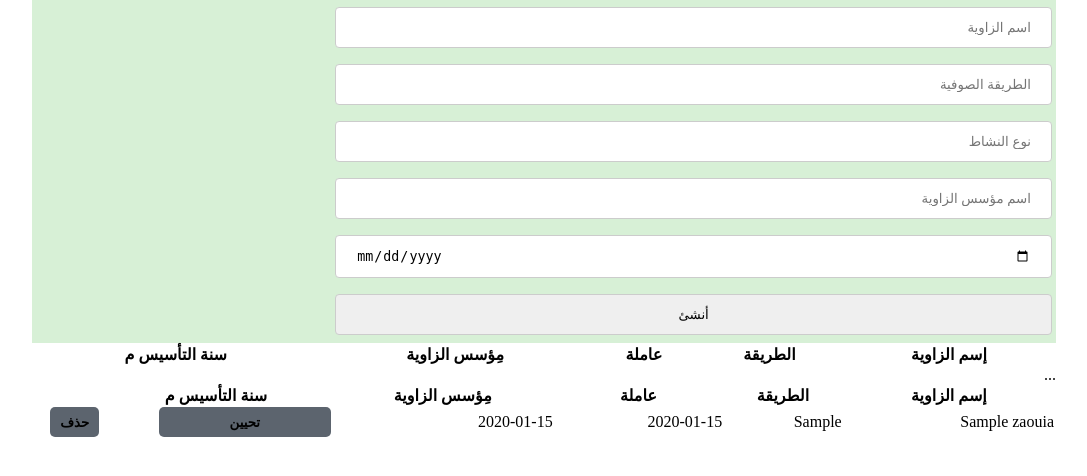
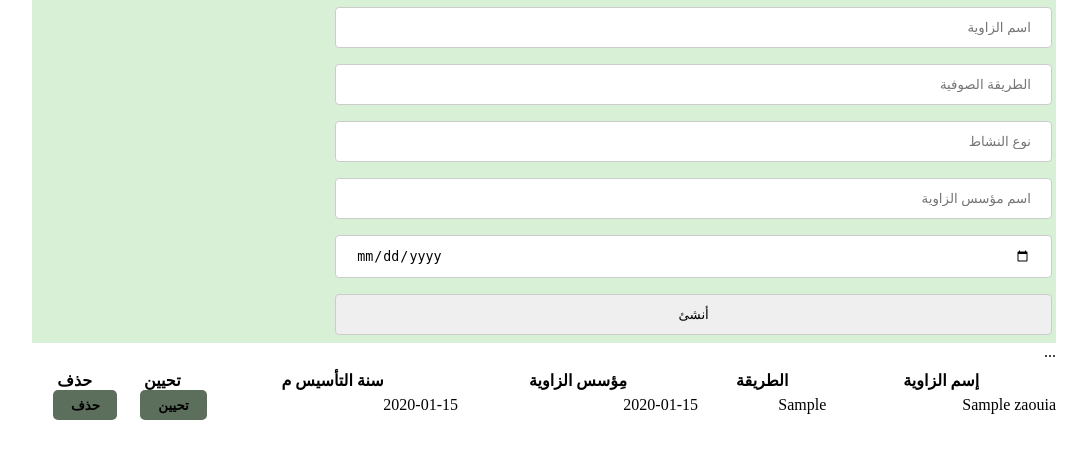
Before and after one commit to youslimani100/zak, a PHP site: page /zawaia.php in a window 1280 px wide. Shown: the part 116-592 px from the top of the page, without its empty margins (96-1183 px from the left). Run offline with PHP 8.4, Linux system fonts and the light colour scheme; a user stored in the database is signed in; tables that the repository leaves empty hold one stand-in row (values such as "Sample post"); lists and menus that the app fills with data are empty.

Commit message:
MAJ zawaia.php

```diff
--- a/style.css
+++ b/style.css
@@ -120,7 +120,7 @@ select {
 }
 
 section:focus {
-    background: #b5cee8;
+    background: #b5e8d5;
 }
 
 
@@ -135,7 +135,7 @@ button {
     width: 75%;
     height: 30px;
     font-weight: bold;
-    background: #5c646e;
+    background: #5c6e5c;
     border: none;
     border-radius: 5px;
     transition: 0.4s;
@@ -149,6 +149,6 @@ button:hover {
 
 table {
     width: 100%;
-    direction: rtl;
-
+    border-collapse: collapse;
+    margin-top: 10px;
 }
--- a/zawaia.php
+++ b/zawaia.php
@@ -17,10 +17,8 @@
         <?php
         require('algeria_cities.php');
         session_start();
-        if(isset($_GET['deconnexion']))
-        {
-            if($_GET['deconnexion']==true)
-        {
+        if (isset($_GET['deconnexion'])) {
+            if ($_GET['deconnexion'] == true) {
                 session_unset();
                 header("location:login.php");
             }
@@ -53,10 +51,10 @@
 
         <?php
         // require('config.php');
-
-        if (!empty($_POST["creer_zaouia"])) {
+         if (isset($_POST["creer_zaouia"])) {
                 $nom_zaouia = $_POST["nom_zaouia"];
                 $tariqua_zaouia = $_POST["tariqua_zaouia"];
+
                 $type_activite = $_POST["type_activite"];
                 $fondateur_zaouia = $_POST["fondateur_zaouia"];
                 $annee_m_zaouia = $_POST["annee_m_zaouia"];
@@ -72,7 +70,11 @@
                     $db_msg = "Erreur lors de la tentative d'enregistrement de contact.";
                     $type_db_msg = "error";
                 }
+                echo '<div style="background-color: #62d760;width: 50%;">'.$db_msg.'</div><br>';
              }
+
+
+
                 ?>
 
 
@@ -86,17 +88,14 @@
 
 
         <form id="form" enctype="multipart/form-data" action="" onsubmit="" method="post">
-            <div class="inputs">
+            <div  class="inputs">
                 <div class="zaouia_inf">
                     <input type="text" id="nom_zaouia" name="nom_zaouia" type="text" placeholder="اسم الزاوية">
-                    <input type="text" id="natariqua_zaouiame" name="tariqua_zaouia" type="text"
-                        placeholder="الطريقة الصوفية">
+                    <input type="text" id="natariqua_zaouiame" name="tariqua_zaouia" type="text" placeholder="الطريقة الصوفية">
                     <input type="text" id="natype_activiteme" name="type_activite" type="text" placeholder="نوع النشاط">
-                    <input type="text" id="fondateur_zaouia" name="fondateur_zaouia" type="text"
-                        placeholder="اسم مؤسس الزاوية">
+                    <input type="text" id="fondateur_zaouia" name="fondateur_zaouia" type="text" placeholder="اسم مؤسس الزاوية">
                     <br>
-                    <input type="date" id="annee_m_zaouia" name="annee_m_zaouia" type="text"
-                        placeholder="سنة التأسيس ميلادي">
+                    <input type="date" id="annee_m_zaouia" name="annee_m_zaouia" type="text" placeholder="سنة التأسيس ميلادي">
                     <!--     <input type="text" placeholder="سنة التأسيس هجري">
                 <input type="text" placeholder="عاملة">
                 <input type="text" placeholder="البلدية (مقر الزاوية)">
@@ -160,7 +159,7 @@
                 <option value="adrar">أدرار</option>
             </select>
                 -->
-                    <input type="submit" name="creer_zaouia" value="أنشئ" />
+                    <input type="submit" name="creer_zaouia" onclick="display()" value="أنشئ" />
 
                 </div>
 
@@ -174,25 +173,26 @@
     <?php
     $connexion = mysqli_connect("localhost", "root", "", "bdd_login") or die("Erreur de connexion: " . mysqli_error($connexion));
     $htmlresult = '';
-  if($list_zaouia = mysqli_query($connexion,"SELECT  `nom_zaouia`, `tariqua_sofia`, `fondateur_zaouia`, `annee_etablissement_mil` FROM `zaouia` WHERE 1"))
-  {
+    if ($list_zaouia = mysqli_query($connexion, "SELECT  `nom_zaouia`, `tariqua_sofia`, `fondateur_zaouia`, `annee_etablissement_mil` FROM `zaouia` WHERE 1")) {
         $htmlresult .= '
                 <table>
                 <tr>
                 <th>إسم الزاوية</th>
                 <th>الطريقة</th>
-                <th>عاملة</th>
                 <th>مِؤسس الزاوية</th>
                 <th>سنة التأسيس م</th>
+                <th>تحيين</th>
+                <th>حذف</th>
             </tr>
+            <tbody>
                  ';
-    echo $htmlresult;
-  while ($ligne_zaouia = $list_zaouia->fetch_assoc())
-  {
-    $htmlresult .= '<tr><td>'.$ligne_zaouia["nom_zaouia"].'</td>.<td>'.$ligne_zaouia["tariqua_sofia"].'</td>.<td>'.$ligne_zaouia["fondateur_zaouia"].'</td>.<td>'.$ligne_zaouia["annee_etablissement_mil"].'</td>';
-    $htmlresult .='<td><button id="update">تحيين</button></td>
+
+        while ($ligne_zaouia = $list_zaouia->fetch_assoc()) {
+            $htmlresult .= '<tr><td>' . $ligne_zaouia["nom_zaouia"] . '</td>.<td>' . $ligne_zaouia["tariqua_sofia"] . '</td>.<td>' . $ligne_zaouia["fondateur_zaouia"] . '</td>.<td>' . $ligne_zaouia["annee_etablissement_mil"] . '</td>';
+            $htmlresult .= '<td><button id="update">تحيين</button></td>
                     <td><button id="delete">حذف</button></td></tr>';
         }
+        $htmlresult .= '<tbody>';
         echo $htmlresult;
     }
 
```
Lines whose indentation alone changed are shown as unchanged.
